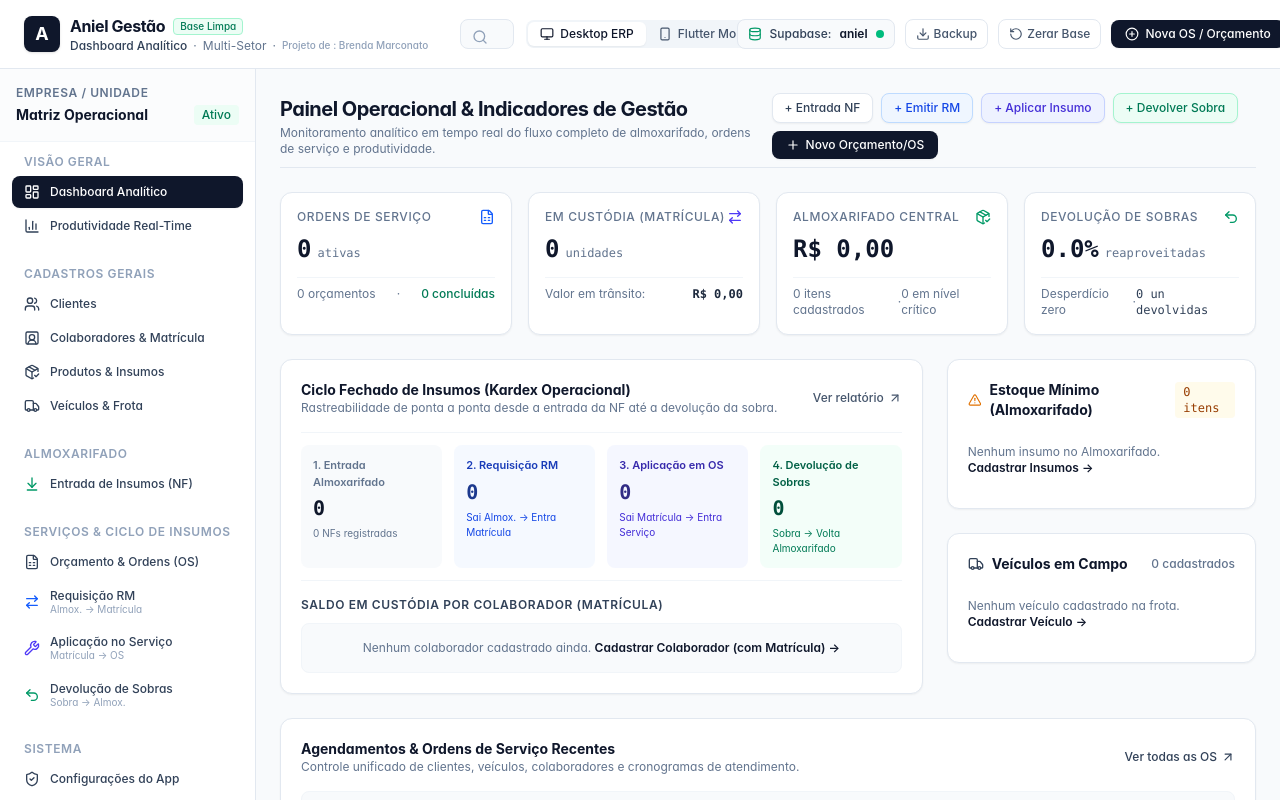
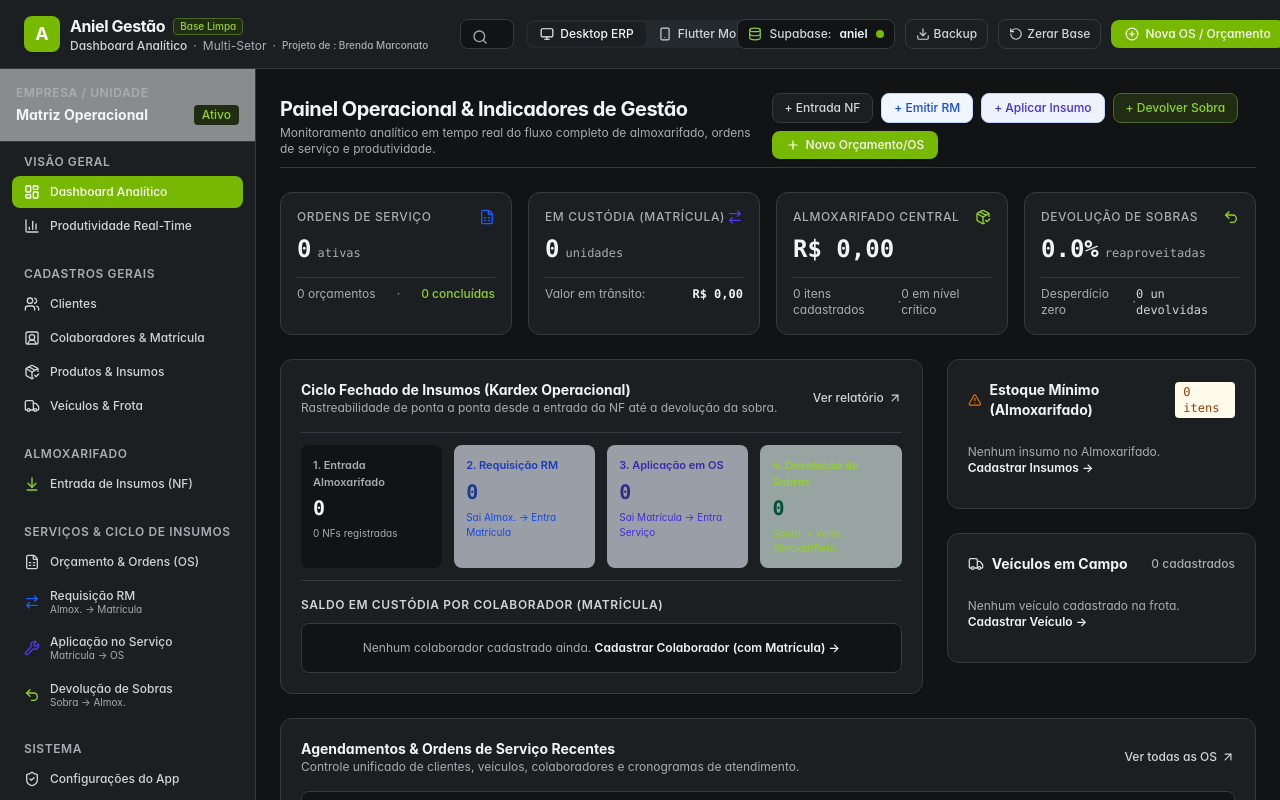
Before and after one commit to Elm3428/Sinapse, a Next.js app: page / in a window 1280 px wide. Shown: the top 800 px of the page. Built offline with nearby package versions, Linux system fonts and the light colour scheme.

Commit message:
style: aplicar identidade visual NVIDIA ao Aniel Gestão

```diff
--- a/app/globals.css
+++ b/app/globals.css
@@ -1,22 +1,70 @@
 @import "tailwindcss";
 @custom-variant dark (&:where(.dark, .dark *));
 
+/*
+ * Aniel Gestão — identidade visual inspirada na NVIDIA
+ * Verde de destaque: #76B900
+ */
+:root {
+  color-scheme: dark;
+  --aniel-green: #76B900;
+  --aniel-bg: #111315;
+  --aniel-surface: #1B1F22;
+  --aniel-surface-raised: #24292D;
+  --aniel-border: #343A40;
+  --aniel-text: #F2F4F5;
+  --aniel-muted: #A7ADB2;
+}
+
 @layer base {
   body {
-    @apply antialiased bg-slate-50 text-slate-900;
+    @apply antialiased;
+    background-color: var(--aniel-bg);
+    color: var(--aniel-text);
     font-feature-settings: "cv02", "cv03", "cv04", "cv11";
   }
 }
 
+/* Superfícies neutras */
+.bg-white { background-color: var(--aniel-surface) !important; }
+.bg-slate-50 { background-color: var(--aniel-bg) !important; }
+.bg-slate-100 { background-color: var(--aniel-surface-raised) !important; }
+.bg-slate-200 { background-color: var(--aniel-border) !important; }
+.bg-slate-900 { background-color: var(--aniel-green) !important; }
+.bg-slate-800 { background-color: #5F9400 !important; }
+
+/* Tipografia */
+.text-slate-900, .text-slate-800 { color: var(--aniel-text) !important; }
+.text-slate-700, .text-slate-600 { color: #D0D5D8 !important; }
+.text-slate-500, .text-slate-400 { color: var(--aniel-muted) !important; }
+
+/* Bordas e divisórias */
+.border-slate-100, .border-slate-200, .border-slate-300 {
+  border-color: var(--aniel-border) !important;
+}
+
+/* Verde NVIDIA nos elementos de ação e seleção */
+.bg-emerald-600, .bg-emerald-500 {
+  background-color: var(--aniel-green) !important;
+}
+.bg-emerald-50 { background-color: #202D12 !important; }
+.text-emerald-700, .text-emerald-600, .text-emerald-800 {
+  color: #91D329 !important;
+}
+.border-emerald-200 { border-color: #496B20 !important; }
+
+/* Estados de interação */
+.hover\\:bg-slate-100:hover { background-color: var(--aniel-surface-raised) !important; }
+.hover\\:bg-slate-800:hover { background-color: #5F9400 !important; }
+.focus\\:ring-slate-900:focus { --tw-ring-color: var(--aniel-green) !important; }
+
+/* Mantém documentos impressos claros e legíveis */
 @media print {
+  :root { color-scheme: light; }
   body {
     background: white !important;
     color: black !important;
   }
-  .no-print {
-    display: none !important;
-  }
-  .print-only {
-    display: block !important;
-  }
+  .no-print { display: none !important; }
+  .print-only { display: block !important; }
 }
```
